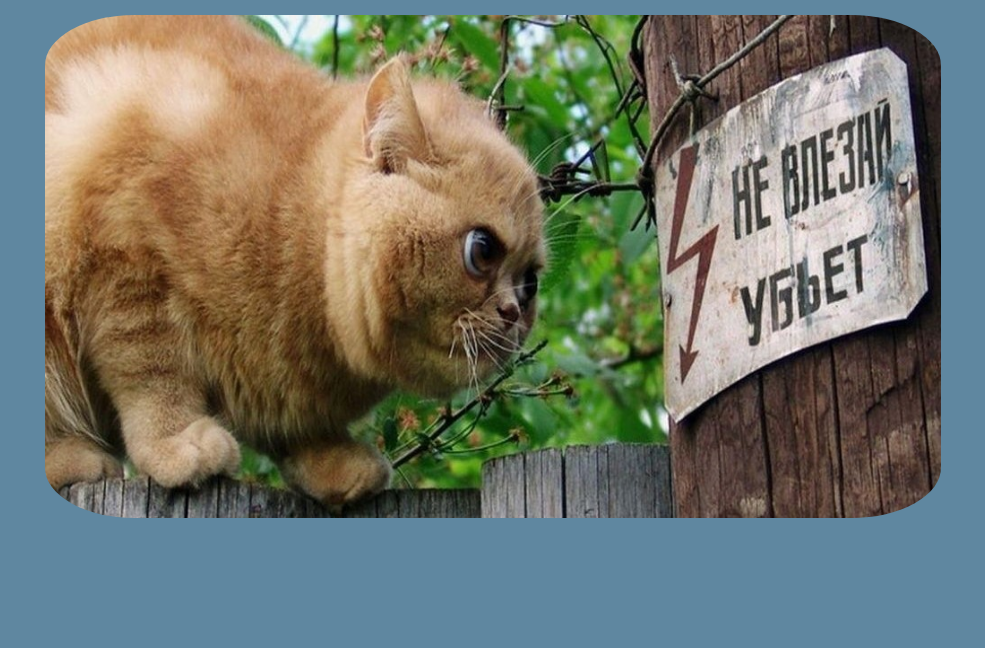
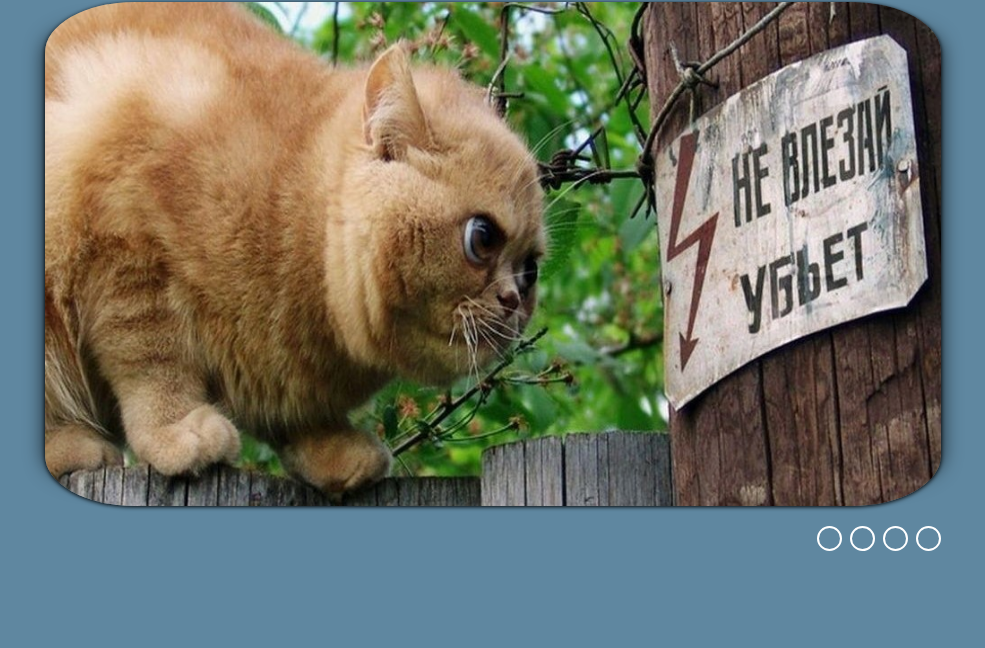
Before and after one commit to idmit/cssMemeSlider, a plain HTML site: page cssMemeSlider/index.html in a window 1280 px wide. Shown: the part 152-800 px from the top of the page, without its empty margins (147-1132 px from the left). Drawn offline with Linux system fonts and the light colour scheme.

Commit message:
feat: add styles for inputs (Wed, Sep 13, 2023 02:09:29 PM)

```diff
--- a/cssMemeSlider/styles.css
+++ b/cssMemeSlider/styles.css
@@ -60,6 +60,11 @@ body {
 .slider {
 	overflow: hidden;
 	order: 1;
+	border-radius: 10%;
+	box-shadow: 0 1px 4px rgba(0, 0, 0, 1),
+		-23px 0 20px -23px rgba(0, 0, 0, .8),
+		23px 0 20px -23px rgba(0, 0, 0, .8),
+		0 0 40px rgba(0, 0, 0, .1) inset;
 }
 
 .slider-img {
@@ -69,5 +74,30 @@ body {
 
 .slider-img img {
 	width: 100%;
-	border-radius: 10%;
 }
+
+.slider-nav-item {
+	width: 1.563rem;
+	height: 1.563rem;
+	border: 0.125rem solid #ffffff;
+	transition: all 0.5s ease;
+	cursor: pointer;
+	border-radius: 50%;
+}
+
+.slider-nav-item:hover {
+	background-color: #ffffff;
+}
+
+.slider-nav-item:active {
+	background-color: black;
+}
+
+.input-items {
+	display: flex;
+	min-width: 50%;
+	order: 3;
+	gap: 0.5rem;
+	justify-content: right;
+	align-items: center;
+}
```
